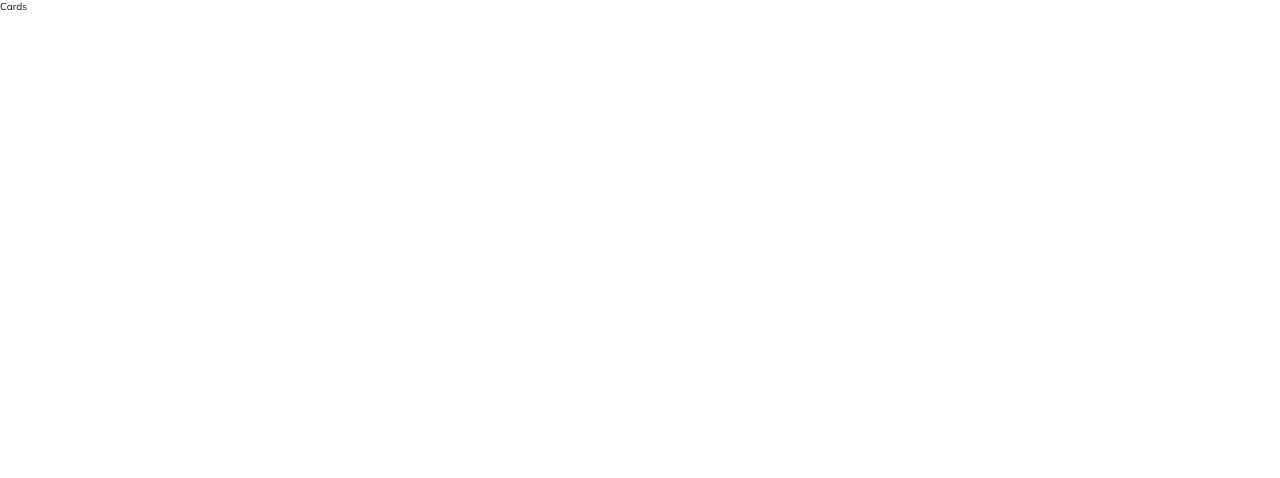
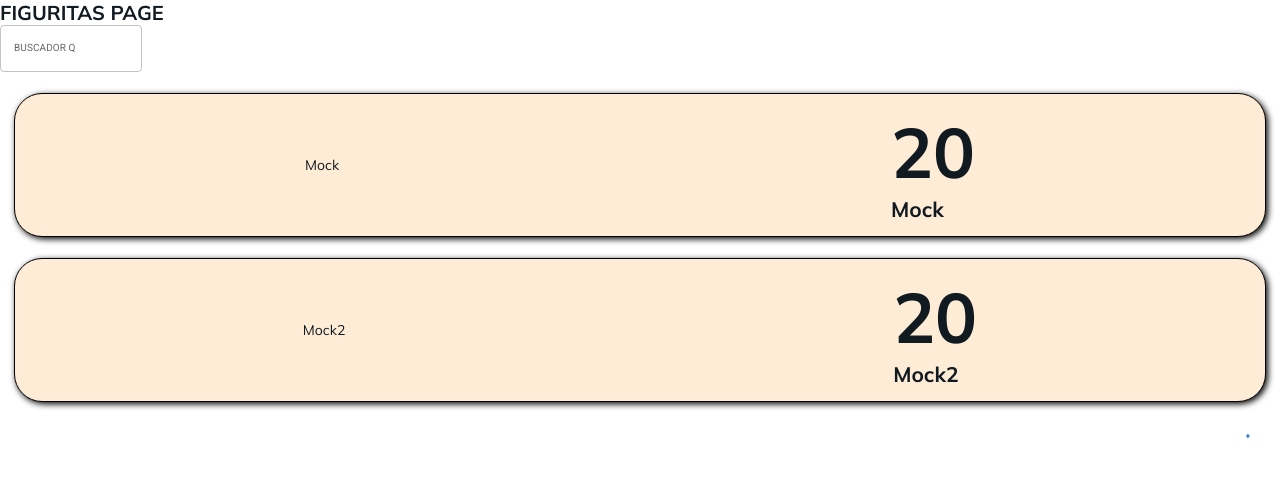
Before and after one commit to facubarneche/worldcapp2023-backoffice, a React (Vite) app: page /figuritas in a window 1280 px wide. Shown: the top 478 px of the page. Built offline with nearby package versions, Linux system fonts and the light colour scheme; the HTML template or start-up script is replaced by a standard one.

Commit message:
improvement: Se agrega estructuras para la creacion del formulario de figuritas
Co-authored-by: alemeni2001 <alejomenini@gmail.com>

```diff
--- /dev/null
+++ b/src/components/forms/figuritasForm/figuritasForm.jsx
@@ -0,0 +1,37 @@
+import { Checkbox, FormControlLabel, TextField } from "@mui/material"
+
+const FiguritasForm = () => {
+  const lala = ['lala1', 'lala2']
+
+  return (
+    <>
+      <FormControlLabel control={<Checkbox defaultChecked={true} />} label="label" />
+      <TextField
+        required
+        label="label"
+        type="text"
+        defaultValue="default"
+      >
+      </TextField>
+
+      <TextField
+        required
+        label="label"
+        type="text"
+        defaultValue="default"
+        select
+        SelectProps={{ native: true }}
+      >
+        {
+          lala.map((option) =>
+            <option key={option} value={option}>
+              {option}
+            </option>
+          )
+        }
+      </TextField>
+    </>
+  )
+}
+
+export default FiguritasForm
--- a/src/pages/cards/Cards.jsx
+++ b/src/pages/cards/Cards.jsx
@@ -1,5 +1,48 @@
-export default function Cards() {
+import { Box, Button, TextField } from "@mui/material"
+import { useState } from "react"
+import FiguritasForm from "src/components/forms/figuritasForm/figuritasForm"
+
+const Cards = () => {
+  const [displayForm, setDisplayForm] = useState(false)
+
+  const changeDisplay = () => {
+    setDisplayForm(!displayForm)
+  }
+
   return (
-    <div className="cards">Cards</div>
+    <>
+      <h1>FIGURITAS PAGE</h1>
+      {
+        !displayForm &&
+        // TODO: Agregar la card, el resto de componentes vienen por layout
+        <>
+          <TextField id="outlined-search" label="BUSCADOR Q" type="search" placeholder="BUSCADOR" />
+          <Box className='salespoint'>
+            <section className="salespoint__section">
+              Mock
+            </section>
+            <section className="salespoint__section">
+              <strong className="salespoint__quantity">20</strong>
+              <h2>Mock</h2>
+            </section>
+          </Box>
+          <Box className='salespoint'>
+            <section className="salespoint__section">
+              Mock2
+            </section>
+            <section className="salespoint__section">
+              <strong className="salespoint__quantity">20</strong>
+              <h2>Mock2</h2>
+            </section>
+          </Box>
+          <Button className="salespoint__button" onClick={changeDisplay}>+</Button>
+        </>
+      }
+      {
+        displayForm && <FiguritasForm />
+      }
+    </>
   )
 }
+
+export default Cards
--- a/src/pages/salesPoint/SalesPoint.jsx
+++ b/src/pages/salesPoint/SalesPoint.jsx
@@ -1,17 +1,18 @@
 import { Box, Button, TextField } from "@mui/material"
-import SalesPointForm from "../../components/salesPointForm/SalesPointForm"
+import SalesPointForm from "../../components/forms/salesPointForm/SalesPointForm"
 import './SalesPoint.css'
 import { useState } from "react"
 
-export default function SalesPoint() {
+const SalesPoint = () => {
   const [displayForm, setDisplayForm] = useState(false)
 
-  const lalal = () => {
-    setDisplayForm(true)
+  const changeDisplay = () => {
+    setDisplayForm(!displayForm)
   }
 
   return (
     <>
+      <h1>FIGURITAS PAGE</h1>
       {
         !displayForm &&
         // TODO: Agregar la card, el resto de componentes vienen por layout
@@ -35,7 +36,7 @@ export default function SalesPoint() {
               <h2>Mock2</h2>
             </section>
           </Box>
-          <Button className="salespoint__button" onClick={lalal}>+</Button>
+          <Button className="salespoint__button" onClick={changeDisplay}>+</Button>
         </>
       }
       {
@@ -44,3 +45,6 @@ export default function SalesPoint() {
     </>
   )
 }
+
+
+export default SalesPoint
```
Also changed, not shown: src/components/forms/salesPointForm/SalesPointForm.jsx (renamed from src/components/salesPointForm/SalesPointForm.jsx).
